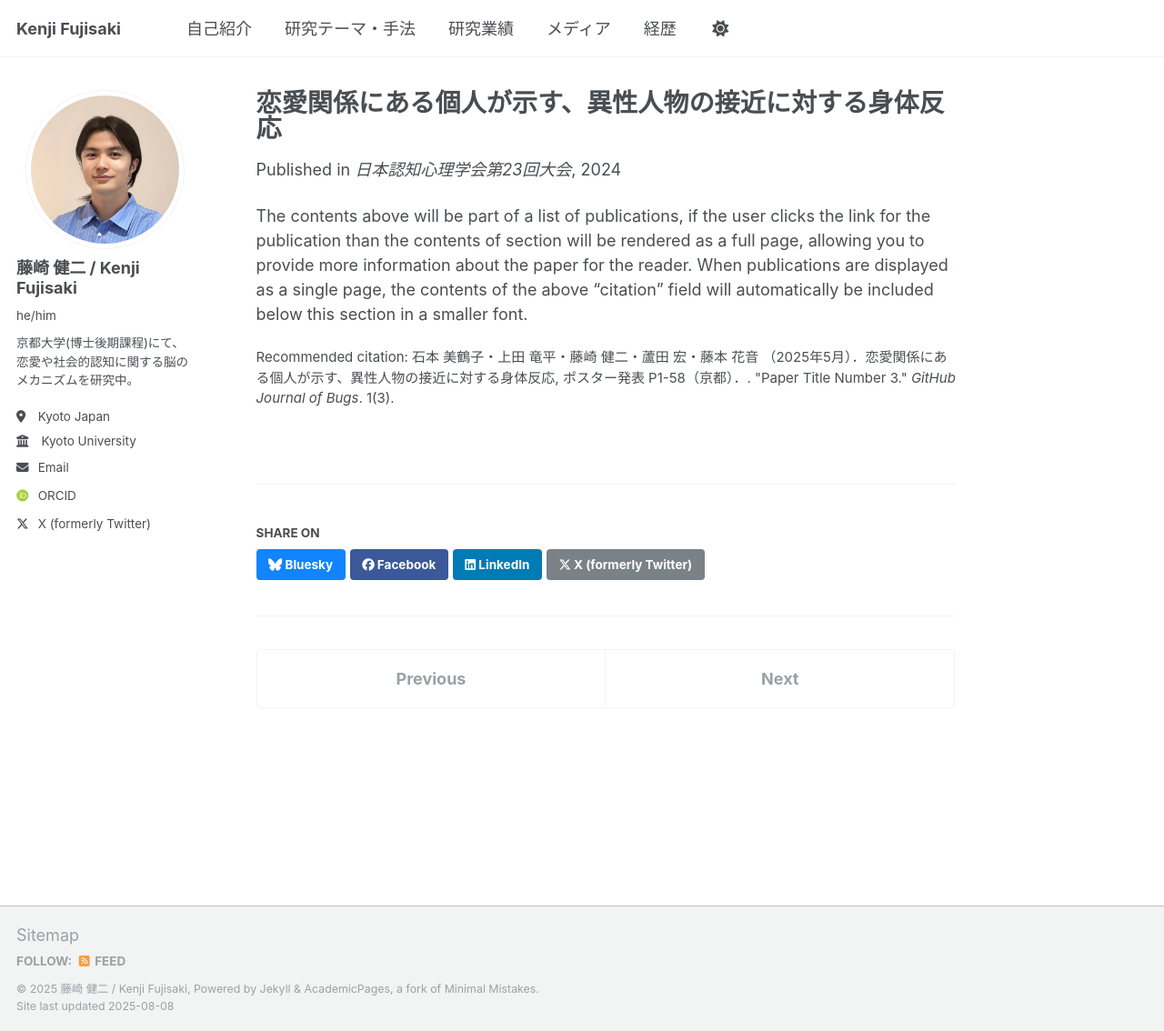
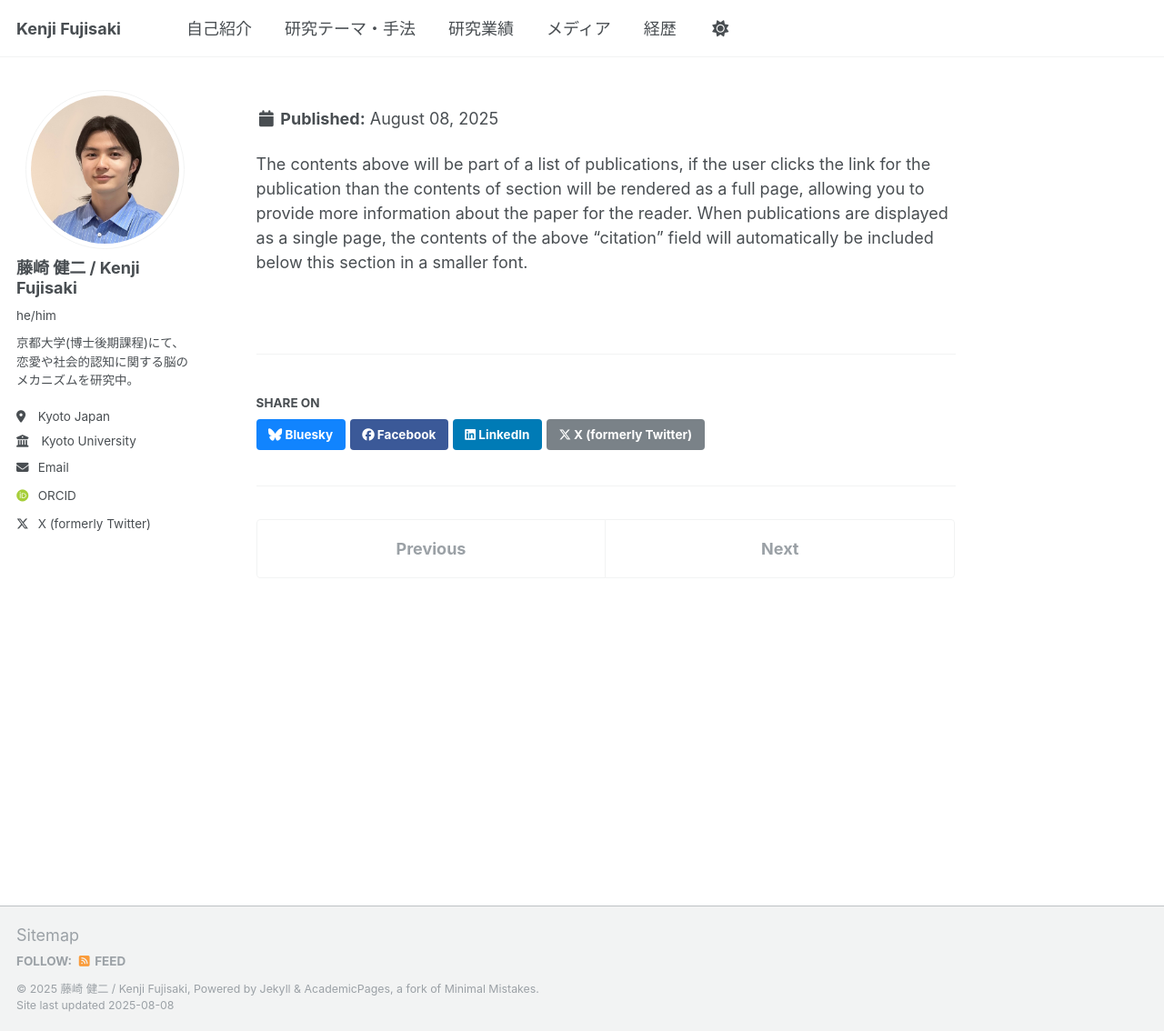
Before and after one commit to kenjifujisaki-research/kenjifujisaki-research.github.io, a Jekyll site: the page built from _publications/2025_学会_共著_日本認知心理学会第23回大会.md, in a window 1280 px wide and 1134 px high. Shown: the whole window at 91% size. Built offline with Jekyll 4.4.1, drawn with Linux system fonts in a browser that asks for light colours; some web fonts are replaced.

Commit message:
Update 2025_学会_共著_日本認知心理学会第23回大会.md

```diff
--- a/_publications/2025_学会_共著_日本認知心理学会第23回大会.md
+++ b/_publications/2025_学会_共著_日本認知心理学会第23回大会.md
@@ -7,7 +7,7 @@ excerpt: ''
 date: 2024-09-08
 venue: '日本認知心理学会第23回大会'
 # paperurl: 'http://academicpages.github.io/files/paper3.pdf'
-citation: '石本 美鶴子・上田 竜平・藤崎 健二・蘆田 宏・藤本 花音 （2025年5月）．恋愛関係にある個人が示す、異性人物の接近に対する身体反応, ポスター発表 P1-58（京都）．. &quot;Paper Title Number 3.&quot; <i>GitHub Journal of Bugs</i>. 1(3).'
+citation: '石本 美鶴子・上田 竜平・藤崎 健二・蘆田 宏・藤本 花音 （2025年5月）．恋愛関係にある個人が示す、異性人物の接近に対する身体反応, ポスター発表 P1-58（京都）．
 ---
 
 The contents above will be part of a list of publications, if the user clicks the link for the publication than the contents of section will be rendered as a full page, allowing you to provide more information about the paper for the reader. When publications are displayed as a single page, the contents of the above "citation" field will automatically be included below this section in a smaller font.
```
